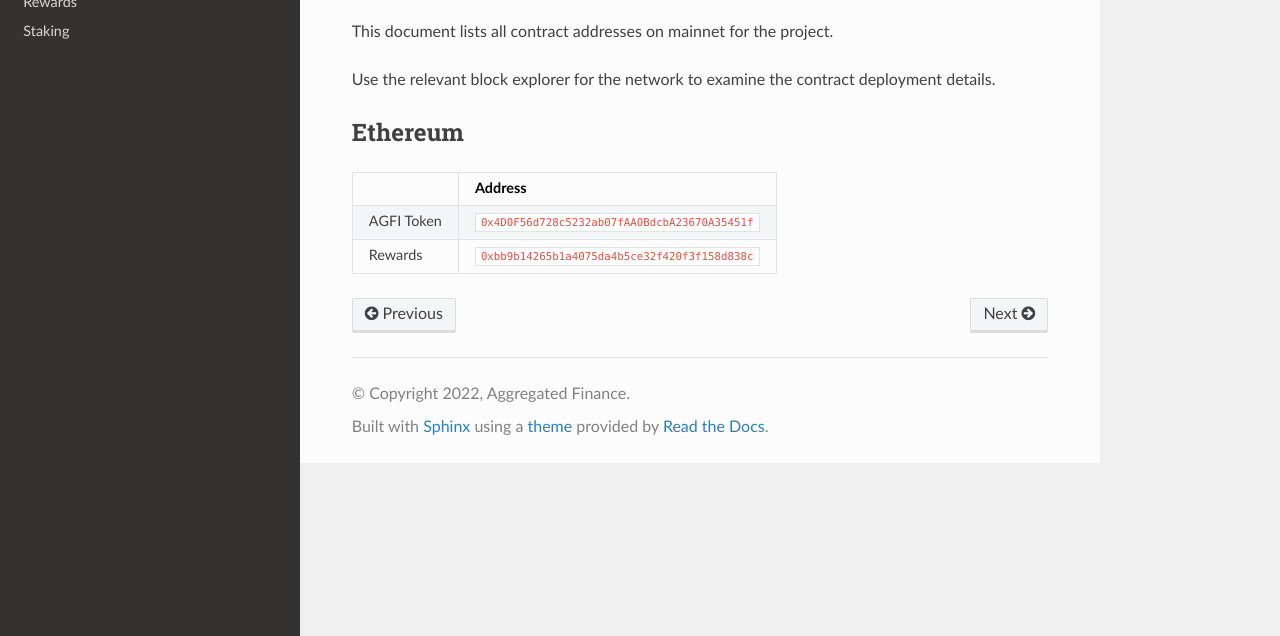
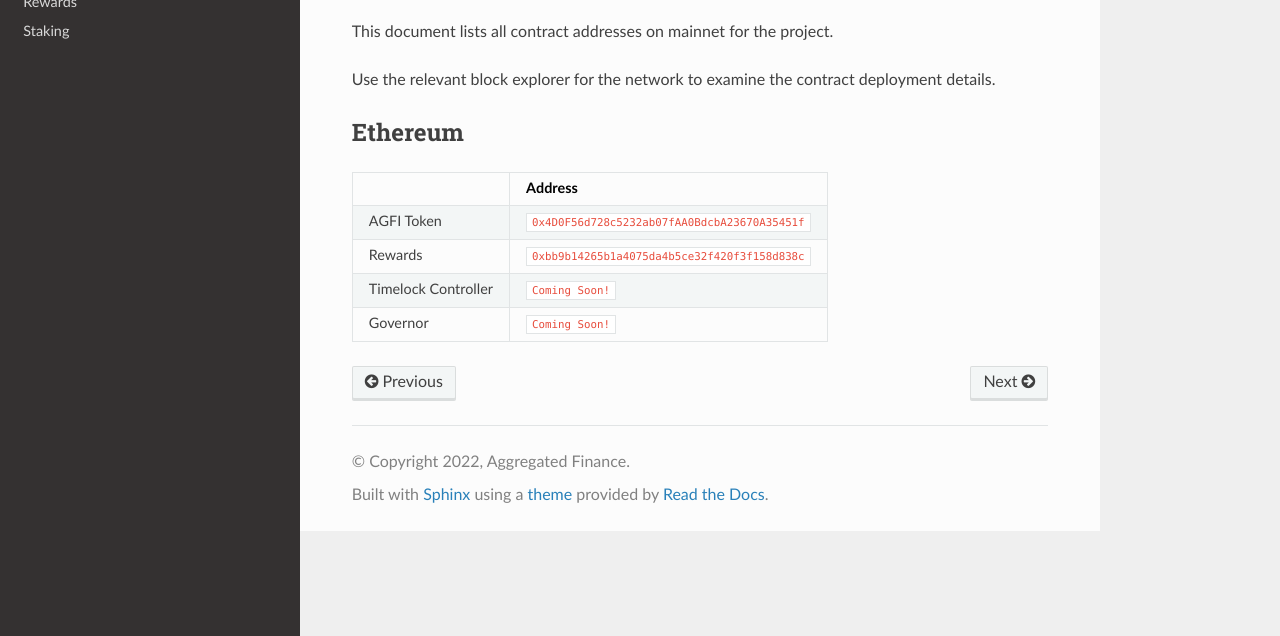
Before and after one commit to aggregatedfinance/agfi-docs, a Sphinx documentation site: the page built from docs/source/contracts.rst, in a window 1280 px wide, cut to the strip 264-900 px from the top of the page. Built offline with Sphinx 7.4.7 and the Read the Docs theme 2.0.0, drawn with Linux system fonts in a browser that asks for light colours.

Commit message:
Update contracts.rst

```diff
--- a/docs/source/contracts.rst
+++ b/docs/source/contracts.rst
@@ -13,10 +13,14 @@ Use the relevant block explorer for the network to examine the contract deployme
 Ethereum
 --------
 
-+-------------------+------------------------------------------------+
-|                   | Address                                        |
-+===================+================================================+
-| AGFI Token        | ``0x4D0F56d728c5232ab07fAA0BdcbA23670A35451f`` |
-+-------------------+------------------------------------------------+
-| Rewards           | ``0xbb9b14265b1a4075da4b5ce32f420f3f158d838c`` |
-+-------------------+------------------------------------------------+
++---------------------+------------------------------------------------+
+|                     | Address                                        |
++=====================+================================================+
+| AGFI Token          | ``0x4D0F56d728c5232ab07fAA0BdcbA23670A35451f`` |
++---------------------+------------------------------------------------+
+| Rewards             | ``0xbb9b14265b1a4075da4b5ce32f420f3f158d838c`` |
++---------------------+------------------------------------------------+
+| Timelock Controller | ``Coming Soon!``                               |
++---------------------+------------------------------------------------+
+| Governor            | ``Coming Soon!``                               |
++---------------------+------------------------------------------------+
```
